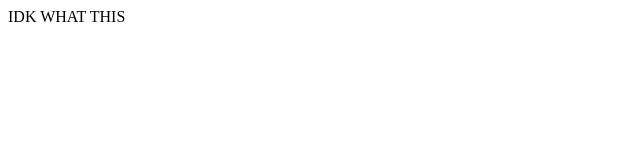
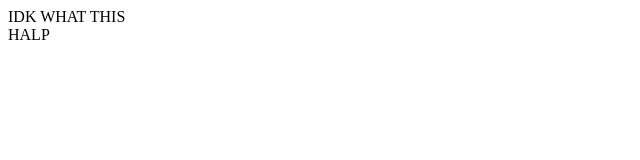
Before and after one commit to ggUninstall/goodgameIDK, a plain HTML site: page index.html in a window 1280 px wide. Shown: the full height of the page, 0-640 px from the left. Drawn offline with Linux system fonts and the light colour scheme.

```diff
--- a/index.html
+++ b/index.html
@@ -3,6 +3,6 @@
 <title>WTF IS THIS</title>
 </head>
 <body>
-IDK WHAT THIS
+IDK WHAT THIS<br> HALP
 </body>
 </html>
```
Also changed, not shown: 1 other file.
